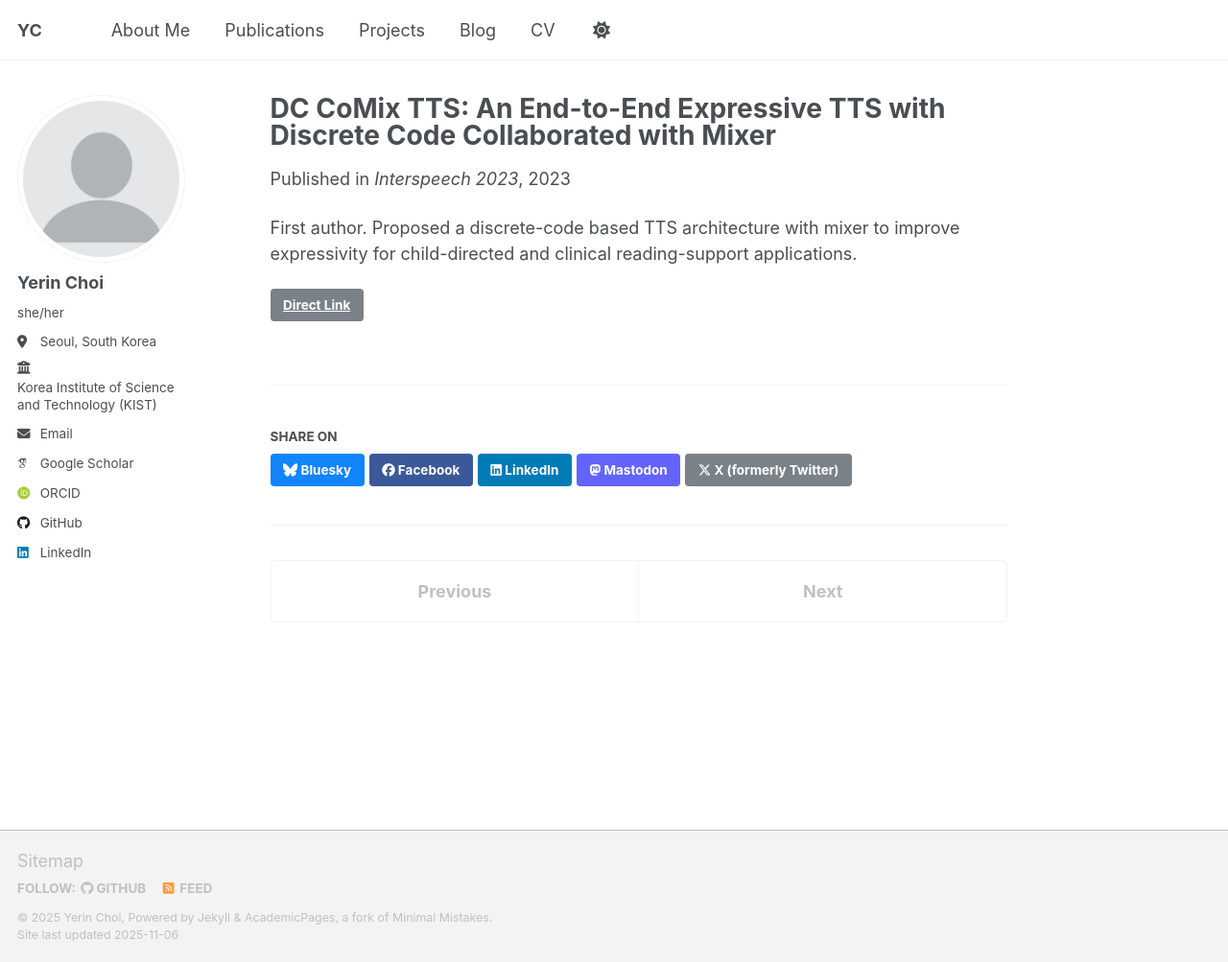
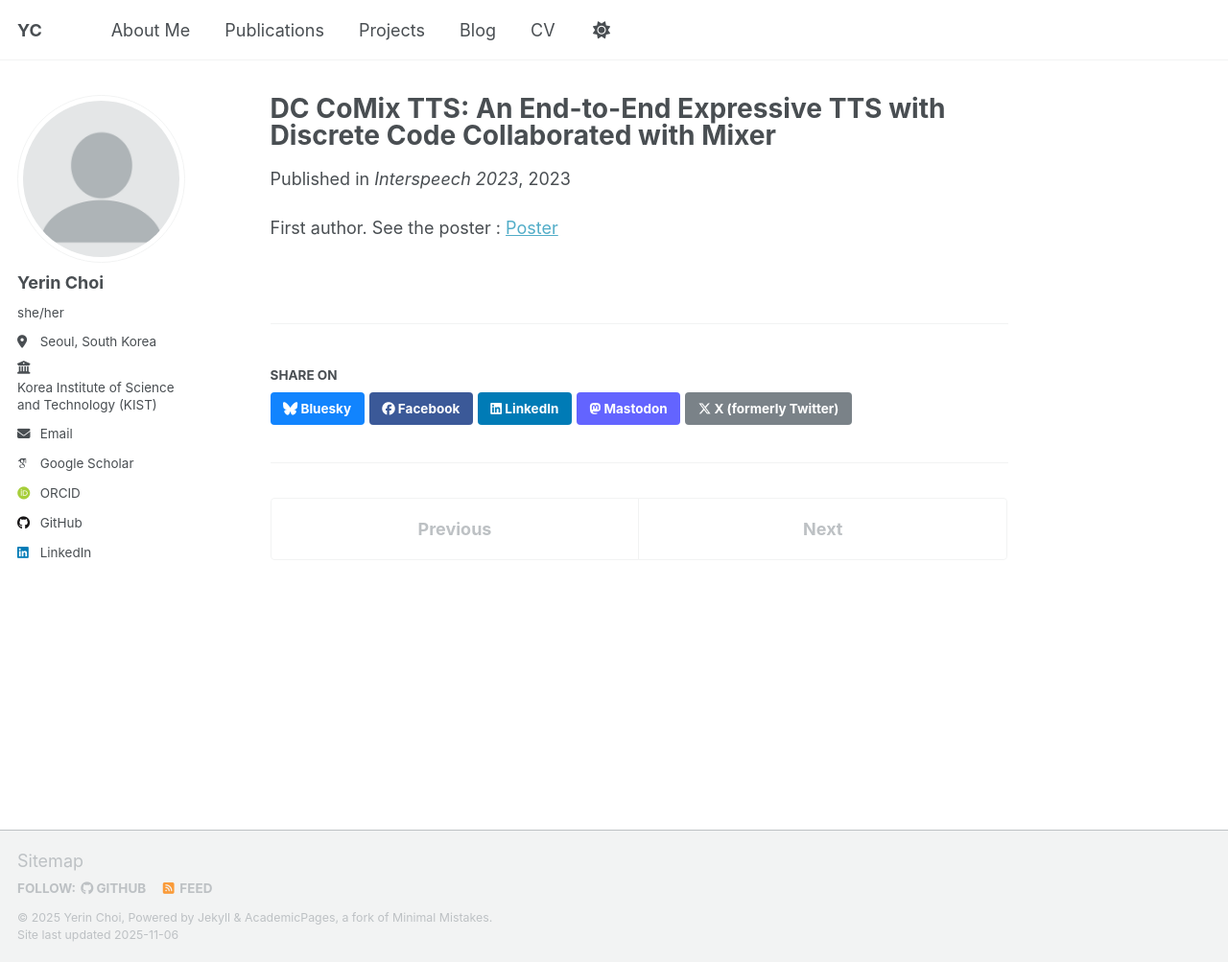
Before and after one commit to lakahaga/lakahaga.github.io, a Jekyll site: the page built from _publications/2023-08-17-dccomix-tts.md, in a window 1280 px wide and 1003 px high. Shown: the whole window at 96% size. Built offline with Jekyll 4.4.1, drawn with Linux system fonts in a browser that asks for light colours; some web fonts are replaced; a script that is not in the unit is left out.

Commit message:
Update 2023-08-17-dccomix-tts.md

```diff
--- a/_publications/2023-08-17-dccomix-tts.md
+++ b/_publications/2023-08-17-dccomix-tts.md
@@ -6,7 +6,7 @@ permalink: /publication/2023-08-17-dccomix-tts
 excerpt: "Yerin Choi, Myoung-Wan Koo"
 date: 2023-08-17
 venue: "Interspeech 2023"
-link: "https://www.isca-archive.org/interspeech_2023/choi23f_interspeech.pdf"
+paperurl: "https://www.isca-archive.org/interspeech_2023/choi23f_interspeech.pdf"
 ---
 
-First author. Proposed a discrete-code based TTS architecture with mixer to improve expressivity for child-directed and clinical reading-support applications.
+First author. See the poster : [Poster](/files/DCComix_Potser.pdf)
```
